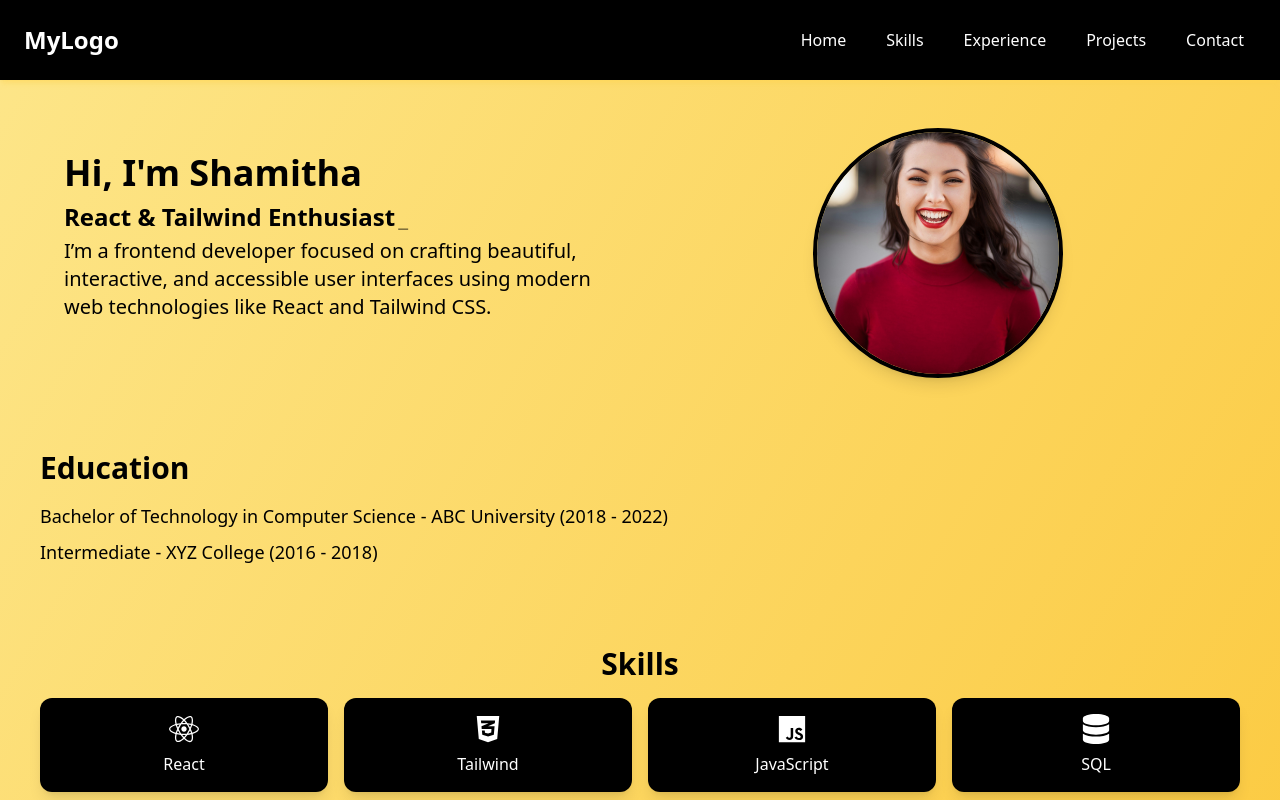
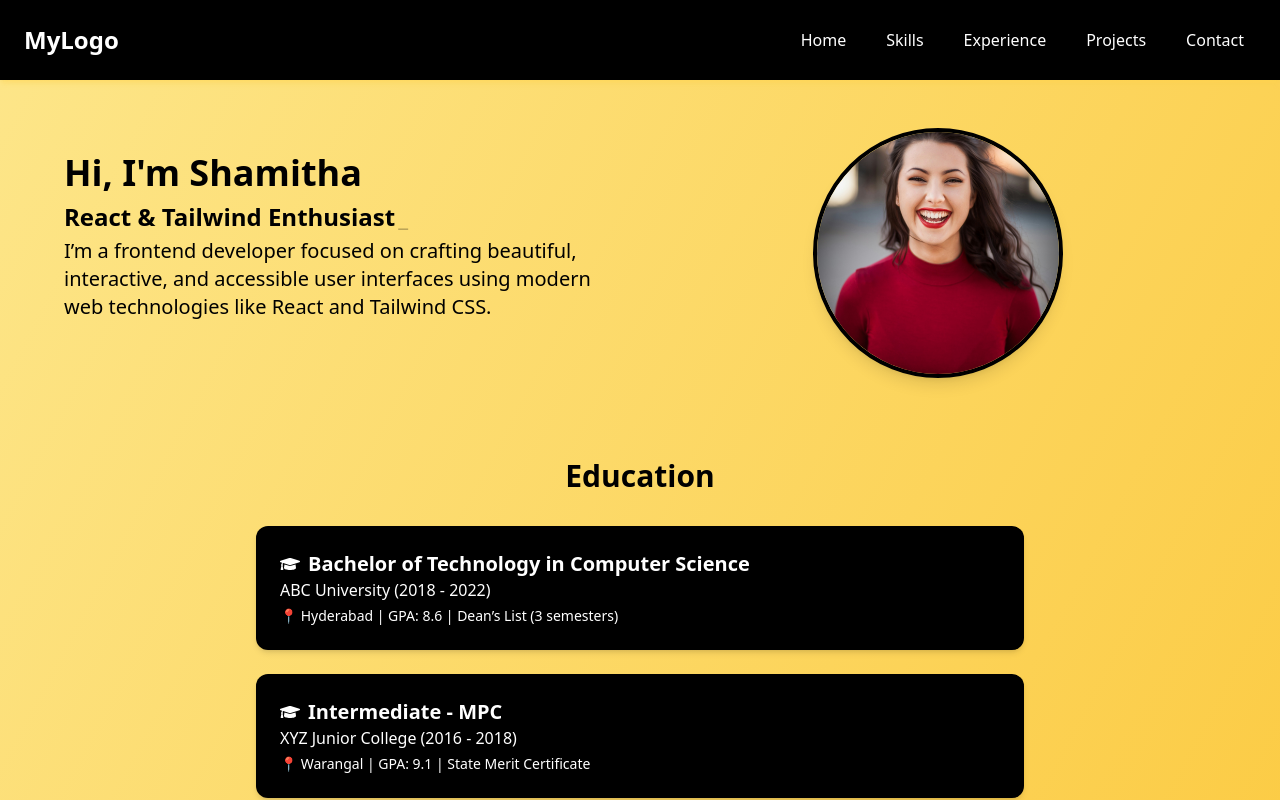
Before and after one commit to Shamitha01/My-Portfolio, a React (Vite) app: page / in a window 1280 px wide. Shown: the top 800 px of the page. Built offline with nearby package versions, Linux system fonts and the light colour scheme.

Commit message:
Education section done

```diff
--- a/src/components/Education.jsx
+++ b/src/components/Education.jsx
@@ -1,15 +1,29 @@
+import { FaGraduationCap } from "react-icons/fa";
+
 export default function Education() {
   return (
-    <section id="education" className="scroll-mt-24 p-10">
-      <h2 className="text-3xl font-semibold mb-4">Education</h2>
-      <ul className="space-y-2">
-        <li>
-          <p className="text-lg">Bachelor of Technology in Computer Science - ABC University (2018 - 2022)</p>
-        </li>
-        <li>
-          <p className="text-lg">Intermediate - XYZ College (2016 - 2018)</p>
-        </li>
-      </ul>
+    <section id="education" className="scroll-mt-24 px-4 py-12 max-w-6xl mx-auto">
+      <h2 className="text-3xl font-extrabold text-black mb-8 text-center">Education</h2>
+
+      <div className="space-y-6 flex flex-col items-center">
+        <div className="bg-black p-6 rounded-xl shadow-md w-full max-w-3xl">
+          <h3 className="text-xl font-bold text-white flex items-center gap-2">
+            <FaGraduationCap className="text-white" />
+            Bachelor of Technology in Computer Science
+          </h3>
+          <p className="text-white">ABC University (2018 - 2022)</p>
+          <p className="text-white text-sm mt-1">📍 Hyderabad | GPA: 8.6 | Dean’s List (3 semesters)</p>
+        </div>
+
+        <div className="bg-black p-6 rounded-xl shadow-md w-full max-w-3xl">
+          <h3 className="text-xl font-bold text-white flex items-center gap-2">
+            <FaGraduationCap className="text-white" />
+            Intermediate - MPC
+          </h3>
+          <p className="text-white">XYZ Junior College (2016 - 2018)</p>
+          <p className="text-white text-sm mt-1">📍 Warangal | GPA: 9.1 | State Merit Certificate</p>
+        </div>
+      </div>
     </section>
   );
 }
```
